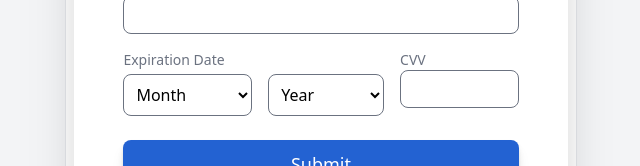
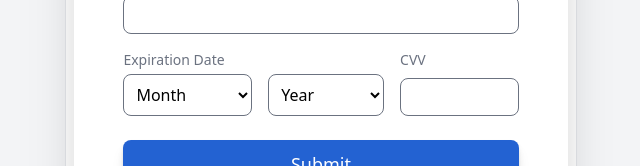
Before and after one commit to dev-shetty/credit-card-ui, a React (Vite) app: page / in a window 1280 px wide. Shown: the part 498-664 px from the top of the page, without its empty margins (319-959 px from the left). Built offline with nearby package versions, Linux system fonts and the light colour scheme.

Commit message:
hope alignation of cvv is proper

```diff
--- a/src/components/Form.tsx
+++ b/src/components/Form.tsx
@@ -20,7 +20,7 @@ function Form() {
               <Select options={years} optionName="Year" />
             </div>
           </div>
-          <Input label="CVV" className="text-right" />
+          <Input label="CVV" className="text-right mt-2" />
         </div>
         <div className="mx-auto w-full bg-white shadow-md rounded-lg md:mt-2">
           <Button />
```
